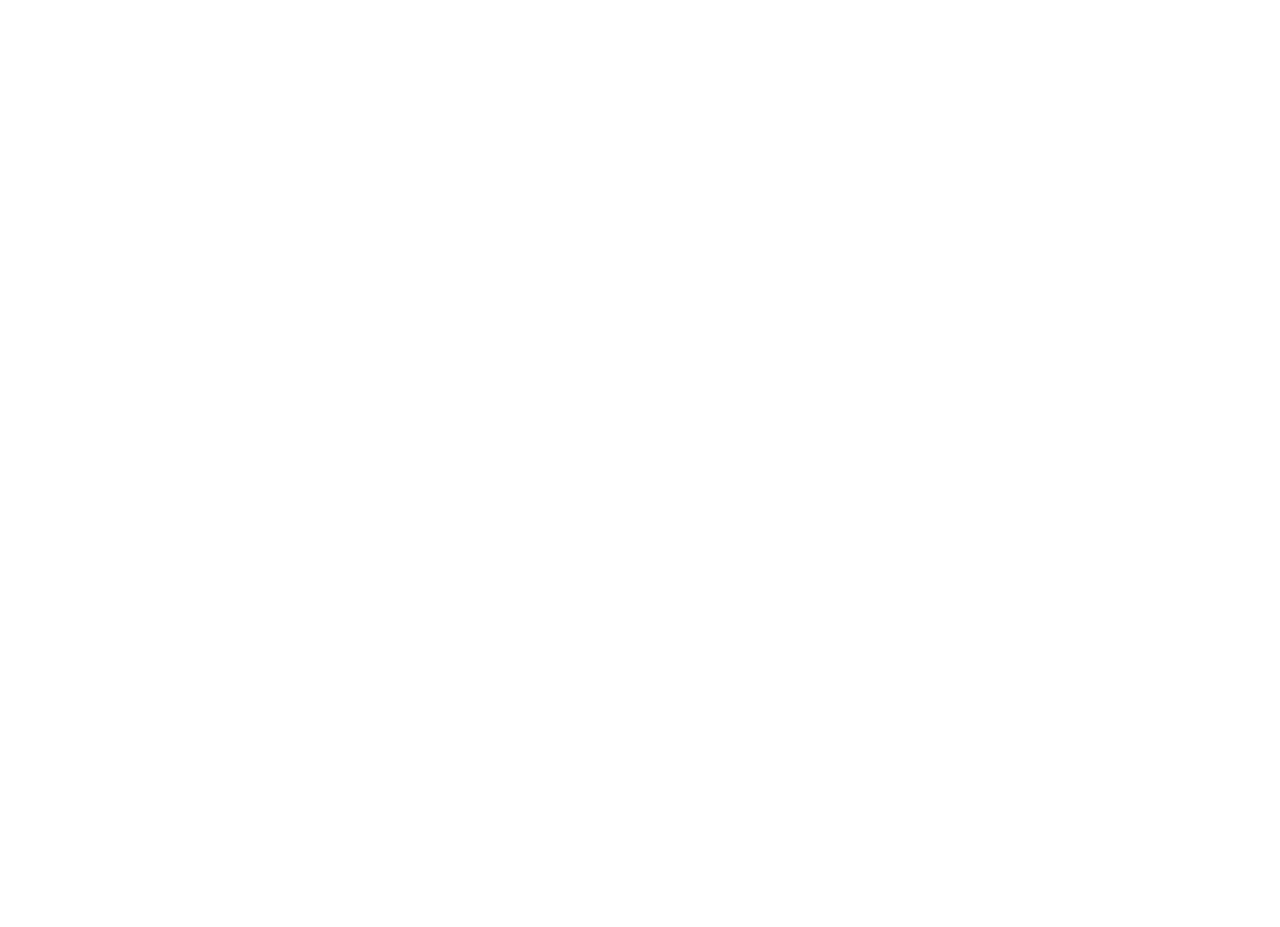
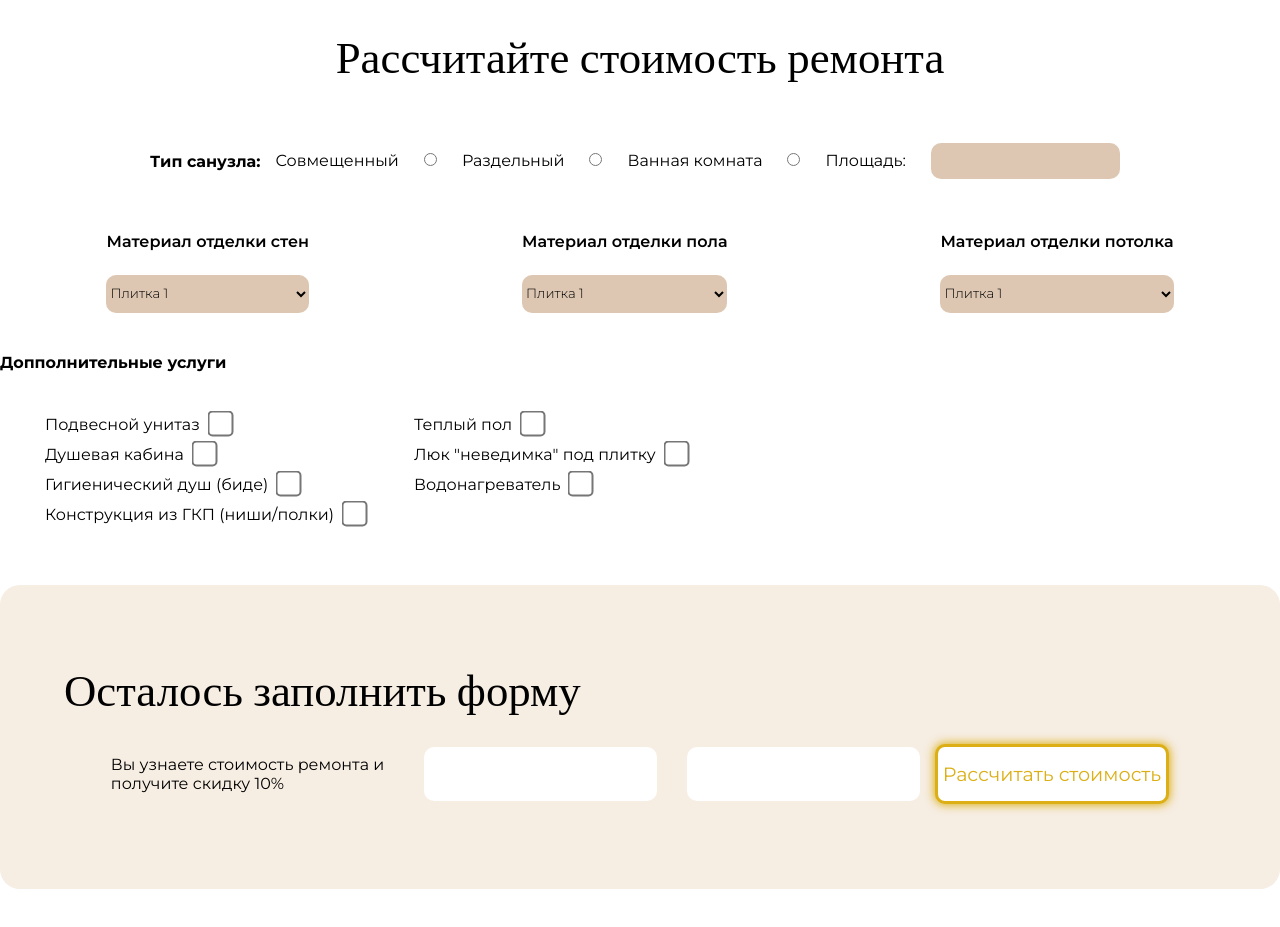
Before and after one commit to AlexTolk/artistic, a Vue app: page / in a window 1280 px wide. Shown: the part 4800-5727 px from the top of the page. Before the commit the page ends 4707 px from the top, so only its background shows below. Built offline with nearby package versions, Linux system fonts and the light colour scheme.

Commit message:
added calculator

```diff
--- a/src/App.vue
+++ b/src/App.vue
@@ -203,6 +203,78 @@
         </div>
       </div>
     </div>
+    <div class="calculator">
+      <h3>Рассчитайте стоимость ремонта</h3>
+      <div class="calculator-container">
+        <div class="radio-buttons">
+          <h4>Тип санузла:</h4>
+          <form>
+            <label for="combined">Совмещенный</label>
+            <input type="radio" name="type" id="combined">
+            <label for="split">Раздельный</label>
+            <input type="radio" name="type" id="split">
+            <label for="bathroom">Ванная комната</label>
+            <input type="radio" name="type" id="bathroom">
+            <label for="surface" id="sur">Площадь:</label>
+            <input type="number">
+          </form>
+        </div>
+        <div class="dropdowns">
+          <div class="dropdown-item">
+            <label for="">Материал отделки стен</label>
+            <select name="walls" id="wall-select">
+              <option value="tiles1">Плитка 1</option>
+              <option value="tiles2">Плитка 2</option>
+              <option value="tiles3">Плитка 3</option>
+              <option value="tiles4">Плитка 4</option>
+            </select>
+          </div class="dropdown-item">
+          <div class="dropdown-item">
+            <label for="">Материал отделки пола</label>
+            <select name="floors" id="floor-select">
+              <option value="tiles1">Плитка 1</option>
+              <option value="tiles2">Плитка 2</option>
+              <option value="tiles3">Плитка 3</option>
+              <option value="tiles4">Плитка 4</option>
+            </select>
+          </div class="dropdown-item">
+          <div class="dropdown-item">
+            <label for="">Материал отделки потолка</label>
+            <select name="ceiling" id="ceiling-select">
+              <option value="tiles1">Плитка 1</option>
+              <option value="tiles2">Плитка 2</option>
+              <option value="tiles3">Плитка 3</option>
+              <option value="tiles4">Плитка 4</option>
+            </select>
+          </div class="dropdown-item">
+        </div>
+        <div class="extra">
+          <h4>Допполнительные услуги</h4>
+          <div class="extra-lists">
+            <ul>
+              <li><label for="toilet">Подвесной унитаз</label><input type="checkbox" name="extra" id="toilet"></li>
+              <li><label for="shower">Душевая кабина</label><input type="checkbox" name="extra" id="shower"></li>
+              <li><label for="bidet">Гигиенический душ (биде)</label><input type="checkbox" name="extra" id="bidet"></li>
+              <li><label for="shelf">Конструкция из ГКП (ниши/полки)</label><input type="checkbox" name="extra" id="shelf"></li>
+            </ul>
+            <ul>
+              <li><label for="heated-floor">Теплый пол</label><input type="checkbox" name="extra" id="heated-floor"></li>
+              <li><label for="drain">Люк "неведимка" под плитку</label><input type="checkbox" name="extra" id="drain"></li>
+              <li><label for="heater">Водонагреватель</label><input type="checkbox" name="extra" id="heater"></li>
+            </ul>
+          </div>
+        </div>
+        <div class="calc-form">
+          <h3>Осталось заполнить форму</h3>
+          <div class="calc-form-content">
+            <p>Вы узнаете стоимость ремонта и получите скидку 10%</p>
+            <input type="text" name="name" id="name">
+            <input type="tel" name="" id="phone">
+            <button>Рассчитать стоимость</button>
+          </div>
+        </div>
+      </div>
+    </div>
   </main>
   <footer></footer>
 </template>
@@ -402,7 +474,7 @@
     flex-direction: row;
     padding: 25px;
     border-radius: 25px;
-    box-shadow: 0 0 10px 2px black;
+    box-shadow: 0 0 10px 2px rgb(112, 101, 101);
     height: 50vh;
   }
   .card-big .pics-grid{
@@ -461,5 +533,124 @@
     box-shadow: 0 0 10px 3px #DBAF15;
     border-radius: 50px;
   }
+  .calculator{
+    margin: 10vh 0;
+    display: flex;
+    flex-direction: column;
+    justify-content: center;
+    align-items: center;
+  }
 
+  .calculator h3 {
+    font-family: 'Cormorant Garamond', serif;
+    font-size: 2.8em;
+    font-weight: 500;
+  }
+
+  .calculator .radio-buttons {
+    display: flex;
+    align-items: center;
+    justify-content: center;
+  }
+  .calculator .radio-buttons h4 {
+    font-family: 'Montserrat', sans-serif;
+
+  }
+  .calculator .radio-buttons form input{
+    padding: 10px;
+    margin: 0 10px;
+    background: #d0b194b7;
+    border: none;
+    border-radius: 10px;
+    font-family: 'Montserrat', sans-serif;
+  }
+  .calculator .radio-buttons form label{
+    padding: 0 5px;
+    margin: 0 10px;
+    font-family: 'Montserrat', sans-serif;
+  }
+  .calculator .dropdowns {
+    display: flex;
+    justify-content: space-around;
+    align-content: center;
+    margin: 5vh 0;
+  }
+  .calculator  .dropdowns .dropdown-item {
+    display: flex;
+    flex-direction: column;
+  }
+  .calculator .dropdowns .dropdown-item label{
+    font-family: 'Montserrat', sans-serif;
+    font-weight: 600;
+  }
+
+  .calculator .dropdowns .dropdown-item select{
+    font-family: 'Montserrat', sans-serif;
+    margin-top: 3vh;
+    font-weight: 300;
+    padding: 10px 0;
+    background: #d0b194b7;
+    border: none;
+    border-radius: 10px;
+  }
+  .calculator .extra ul {
+    list-style: none;
+  }
+  .calculator .extra h4 {
+    font-family: 'Montserrat', sans-serif;
+  }
+  .calculator .extra-lists {
+    display: flex;
+  }
+  .calculator .extra-lists ul li{
+    padding: 5px;
+    font-family: 'Montserrat';
+  }
+  .calculator .extra-lists ul li label{
+    margin-right: 10px;
+  }
+  .calculator .extra-lists ul li input{
+    transform: scale(2)
+  }
+  .calculator .calc-form {
+    margin: 5vh auto;
+    background-color: #F6EDE3;
+    padding: 10vh 5vw;
+    border-radius: 20px;
+  }
+  .calculator .calc-form h3 {
+    font-family: 'Cormorant Garamond', serif;
+    font-size: 2.8em;
+    font-weight: 500;
+    margin: 0 0 20px 0;
+  }
+  .calculator .calc-form .calc-form-content {
+    display: flex;
+    align-items: center;
+    justify-content: center;
+  }
+  .calculator .calc-form .calc-form-content p {
+    font-family: 'Montserrat', sans-serif;
+    margin-right: 10px;
+    width: 25%;
+    flex-wrap: wrap;
+  }
+  .calculator .calc-form .calc-form-content input {
+    margin: 0 15px;
+    border-radius: 10px;
+    border: none;
+    font-family: 'Montserrat', sans-serif;
+    font-size: 1.2em;
+    padding: 15px 0;
+  }
+  .calculator .calc-form .calc-form-content button {
+    font-family: 'Montserrat', sans-serif;
+    font-size: 1.2em;
+    color: #DBAF15;
+    background-color: #fff;
+    border: 3px solid #DBAF15;
+    border-radius: 10px;
+    box-shadow: 0 0 10px 1px #DBAF15;
+    padding: 15px 5px;
+  }
 </style>
```
